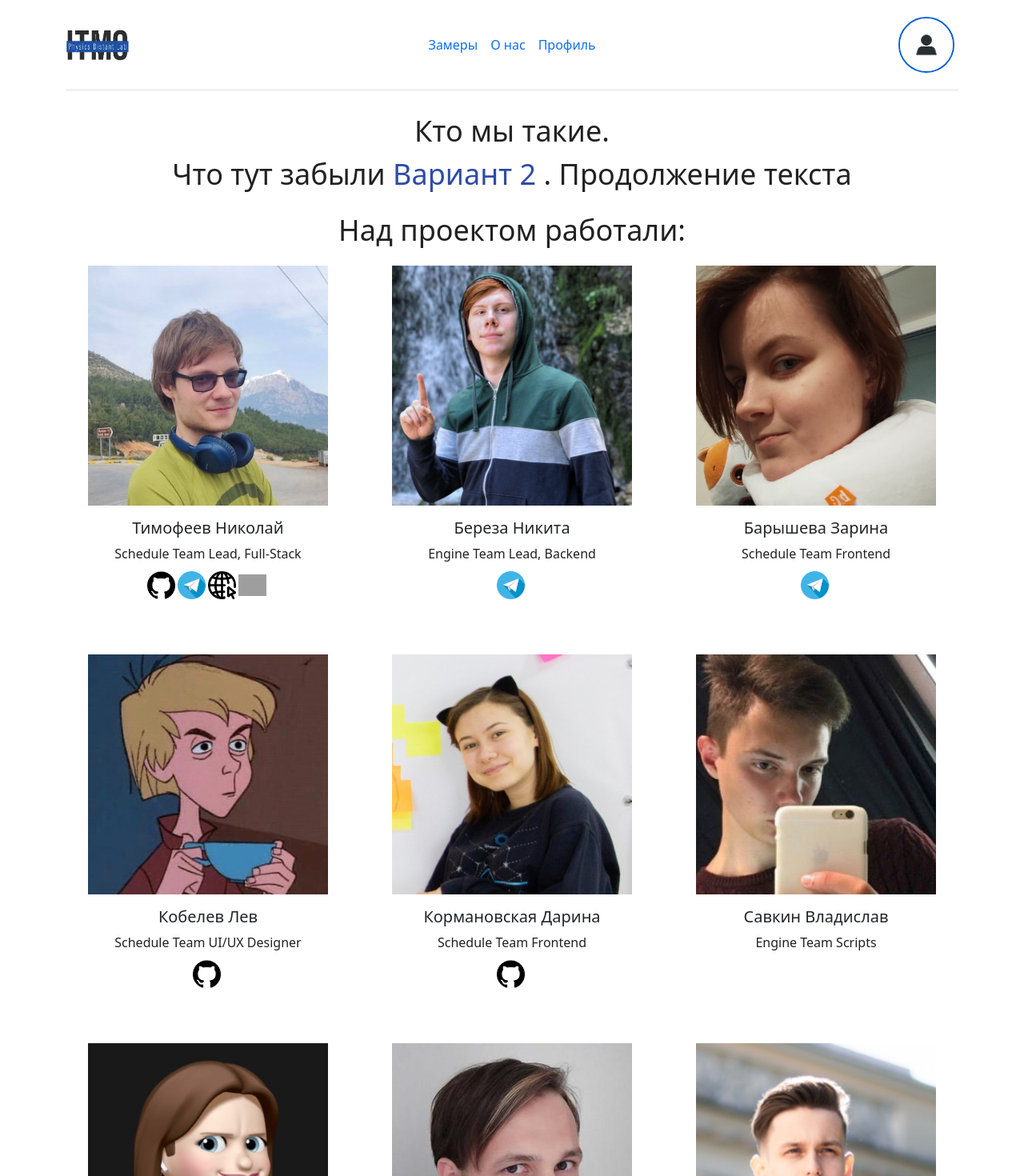
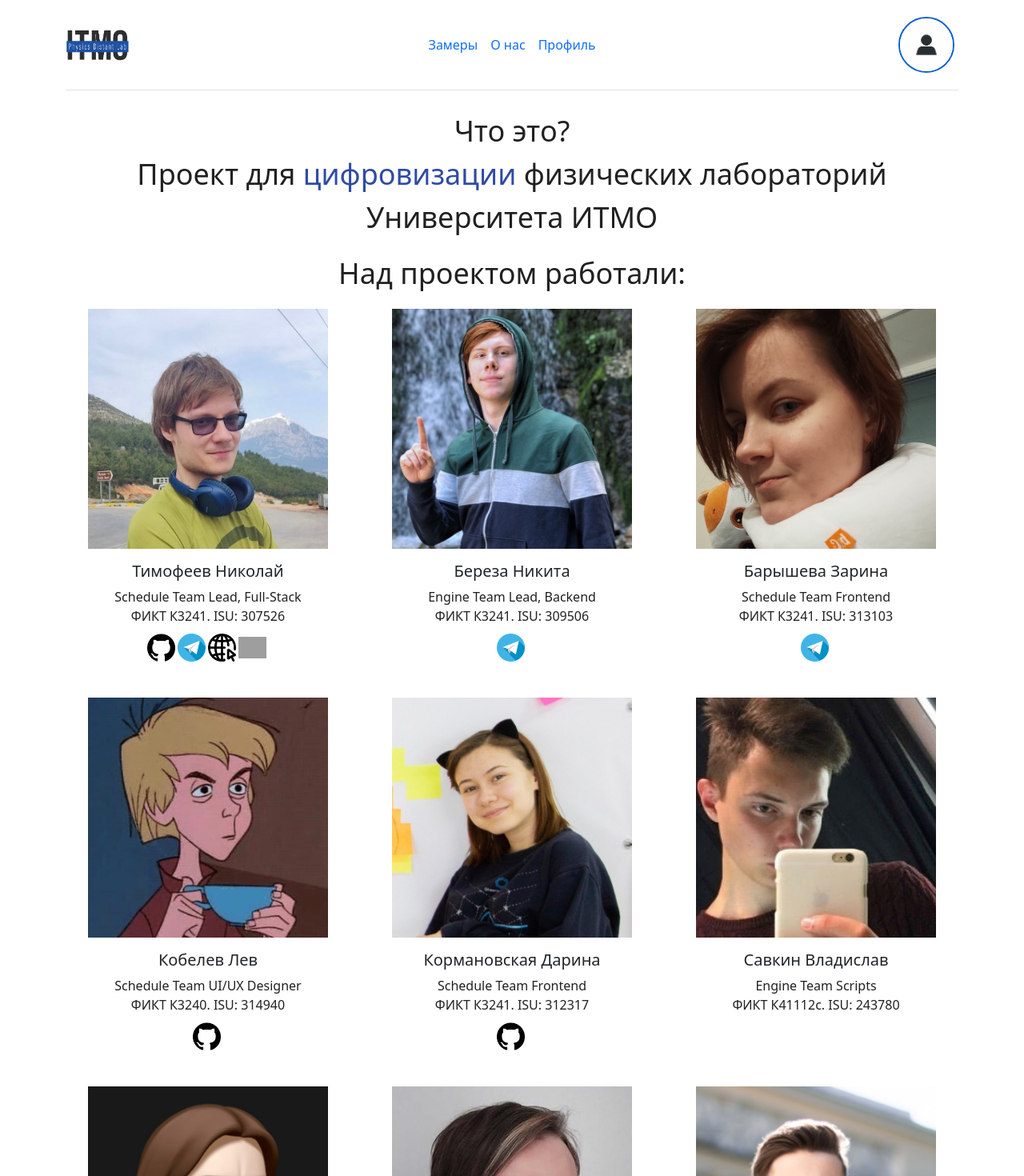
Before and after one commit to IT-COMMUNITY-ICT-RUSSIA/physics_management_frontend, a Vue app: page /about in a window 1280 px wide. Shown: the top 1470 px of the page at 80% size. Built offline with nearby package versions, Linux system fonts and the light colour scheme; grey boxes are pictures that could not be loaded.

Commit message:
:zap: Surge test deployment fixed

```diff
--- a/src/components/AboutPerson.vue
+++ b/src/components/AboutPerson.vue
@@ -6,24 +6,26 @@
       <p class="card-text" style="min-height: 100px; max-height: 100px">
         {{ person.role }}
         <br />
+        {{ person.info }}
+        <br />
         <span v-if="person.github">
           <a :href="person.github" target="_blank"
-            ><img id="integration" src="gh.png"
+            ><img id="integration" src="/gh.png"
           /></a>
         </span>
         <span v-if="person.telegram">
           <a :href="'https://t.me/' + person.telegram" target="_blank"
-            ><img id="integration" src="tg.png"
+            ><img id="integration" src="/tg.png"
           /></a>
         </span>
         <span v-if="person.site">
           <a :href="person.site" target="_blank"
-            ><img id="integration" src="ws.png"
+            ><img id="integration" src="/ws.png"
           /></a>
         </span>
         <span v-if="person.mail">
           <a :href="'mailto:' + person.mail" target="_blank"
-            ><img id="integration" src="mail.png"
+            ><img id="integration" src="/mail.png"
           /></a>
         </span>
       </p>
--- a/src/components/Icons/Logo.vue
+++ b/src/components/Icons/Logo.vue
@@ -1,5 +1,5 @@
 <template>
-  <img :width="width" src="logo.png" />
+  <img :width="width" src="/logo.png" />
 </template>
 
 <script>
--- a/src/components/Icons/TestUserIcon.vue
+++ b/src/components/Icons/TestUserIcon.vue
@@ -1,5 +1,5 @@
 <template>
-  <img src="user.png" />
+  <img src="/user.png" />
 </template>
 
 <script>
--- a/src/components/Login.vue
+++ b/src/components/Login.vue
@@ -1,7 +1,7 @@
 <template>
   <span id="background">
     <div class="mb-3 text-center">
-      <img src="logo.png" id="logo">
+      <img src="/logo.png" id="logo" @click="goHome" />
     </div>
     <div class="mb-3">
       <label for="login" class="form-label fs-5">Имя пользователя</label>
@@ -57,6 +57,9 @@ export default {
     };
   },
   methods: {
+    goHome() {
+      this.$router.replace({ path: "/" });
+    },
     showHint() {
       const toast = useToast();
       toast.info(
@@ -90,5 +93,6 @@ p {
 }
 #logo {
   width: 150px;
+  cursor: pointer;
 }
 </style>
--- a/src/components/Navbar.vue
+++ b/src/components/Navbar.vue
@@ -4,19 +4,27 @@
       class="d-flex flex-wrap align-items-center align-self-center justify-content-center justify-content-md-between py-3 mb-4 border-bottom"
     >
       <a
-        href="/"
+        @click="goHome"
         class="d-flex align-items-center col-md-3 mb-2 mb-md-0 text-dark text-decoration-none"
       >
-        <Logo :width="80" />
+        <Logo id="clickable" :width="80" />
       </a>
       <ul class="nav col-12 col-md-auto mb-2 justify-content-center mb-md-0">
         <li>
-          <a href="/" class="nav-link px-2 active" aria-current="page"
+          <a
+            id="clickable"
+            @click="goHome"
+            class="nav-link px-2 active"
+            aria-current="page"
             >Замеры</a
           >
         </li>
-        <li><a href="/about" class="nav-link px-2">О нас</a></li>
-        <li><a href="/me" class="nav-link px-2">Профиль</a></li>
+        <li>
+          <a id="clickable" @click="goAbout" class="nav-link px-2">О нас</a>
+        </li>
+        <li>
+          <a id="clickable" @click="goMe" class="nav-link px-2">Профиль</a>
+        </li>
       </ul>
       <div class="col-md-3 text-end">
         <UserInfoNew />
@@ -35,7 +43,22 @@ export default {
     Logo,
     UserInfoNew,
   },
+  methods: {
+    goAbout() {
+      this.$router.replace({ path: "/about" });
+    },
+    goMe() {
+      this.$router.replace({ path: "/me" });
+    },
+    goHome() {
+      this.$router.replace({ path: "/" });
+    },
+  },
 };
 </script>
 
-<style></style>
+<style>
+#clickable {
+  cursor: pointer;
+}
+</style>
--- a/src/views/AboutPage.vue
+++ b/src/views/AboutPage.vue
@@ -1,19 +1,18 @@
 <template>
-  <!-- <div class="mb-3 text-center">
-    <img src="logo.png" id="logo" />
-  </div> -->
   <navbar />
   <div class="container">
     <div class="row justify-content-center">
       <div class="col-md-auto align-self-center">
         <p class="h-custom text-center">
-          Кто мы такие.
+          Что это?
           <br />
-          Что тут забыли
+          Проект для
           <a id="change-text">
             {{ textItems[textIndex] }}
           </a>
-          . Продолжение текста
+          физических лабораторий
+          <br />
+          Университета ИТМО
         </p>
         <p class="h-custom text-center">Над проектом работали:</p>
       </div>
@@ -36,7 +35,7 @@
           <div class="col-md-auto align-self-center">
             <span class="sub-h">Open Source проекты факультета ИКТ</span>
             <a href="https://github.com/IT-COMMUNITY-ICT-RUSSIA" target="blank_"
-              ><img id="icon" src="gh.png"
+              ><img id="icon" src="/gh.png"
             /></a>
           </div>
         </div>
@@ -55,15 +54,21 @@ export default {
   methods: {
     countTextIndex() {
       setTimeout(() => {
-        this.textIndex = (this.textIndex + 1) % 3;
+        this.textIndex = (this.textIndex + 1) % this.textItems.length;
         this.countTextIndex();
-      }, 3000);
+      }, 1200);
     },
   },
   data() {
     return {
       textIndex: 0,
-      textItems: ["Вариант 1", "Вариант 2", "Вариант 3"],
+      textItems: [
+        "автоматизации",
+        "автономности",
+        "упрощения менеджмента",
+        "масштабирования",
+        "цифровизации",
+      ],
       persons: [
         {
           name: "Тимофеев Николай",
@@ -73,35 +78,41 @@ export default {
           telegram: "timofeev41",
           site: "https://linktr.ee/timofeev41",
           mail: "timofeevnik41@gmail.com",
+          info: "ФИКТ К3241. ISU: 307526",
         },
         {
           name: "Береза Никита",
           role: "Engine Team Lead, Backend",
           image: "bereza",
           telegram: "Just_Contest_It",
+          info: "ФИКТ К3241. ISU: 309506",
         },
         {
           name: "Барышева Зарина",
           role: "Schedule Team Frontend",
           image: "barysheva",
           telegram: "zemljanichka",
+          info: "ФИКТ К3241. ISU: 313103",
         },
         {
           name: "Кобелев Лев",
           role: "Schedule Team UI/UX Designer",
           image: "kobelev",
           github: "https://github.com/evlko",
+          info: "ФИКТ К3240. ISU: 314940",
         },
         {
           name: "Кормановская Дарина",
           role: "Schedule Team Frontend",
           image: "kormanovskaya",
           github: "https://github.com/eispoohw",
+          info: "ФИКТ К3241. ISU: 312317",
         },
         {
           name: "Савкин Владислав",
           role: "Engine Team Scripts",
           image: "savkin",
+          info: "ФИКТ К41112с. ISU: 243780",
         },
         {
           name: "Еремеева Арина",
@@ -110,11 +121,13 @@ export default {
           mail: "9212470342@mail.ru",
           site: "https://spb.hh.ru/resume/8fbf1b79ff09b4110b0039ed1f634d4b686e59",
           telegram: "arinae_vaa",
+          info: "ФИКТ К3241. ISU: 312315",
         },
         {
           name: "Паргачевский Николай",
           role: "Engine Team Backend: Node-Red",
           image: "pargachevsky",
+          info: "ФИКТ К41112с. ISU: 338087",
         },
         {
           name: "Борсов Никита",
@@ -122,6 +135,7 @@ export default {
           image: "borsov",
           telegram: "NikitaBorsov",
           mail: "NickBorsov@gmail.com",
+          info: "ФИКТ К3240. ISU: 316998",
         },
       ],
     };
```
